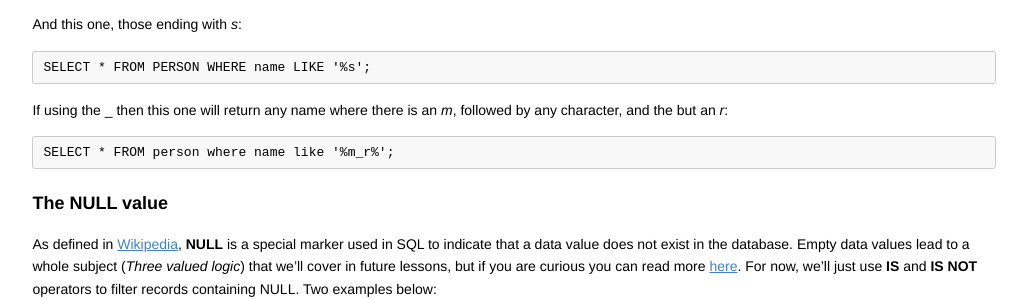
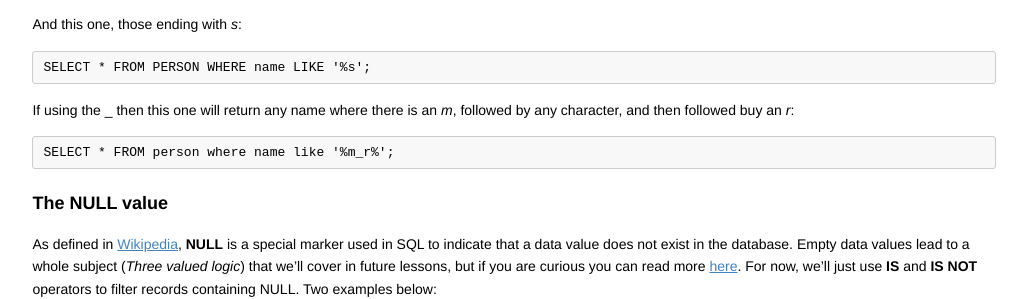
Before and after one commit to codebar/tutorials, a Jekyll site: the page built from sql/lesson2/tutorial.md, in a window 1280 px wide and 900 px high, scrolled down 2473 px. Shown: the part 158-457 px from the top of the window, without its empty margins (126-1153 px from the left). Built offline with Jekyll 4.4.1, drawn with Linux system fonts in a browser that asks for light colours.

Commit message:
Fix issue #10 bis

````diff
--- a/sql/lesson2/tutorial.md
+++ b/sql/lesson2/tutorial.md
@@ -134,7 +134,7 @@ And this one, those ending with _s_:
 SELECT * FROM PERSON WHERE name LIKE '%s';
 ```
 
-If using the _ then this one will return any name where there is an _m_, followed by any character, and the but an _r_:
+If using the _ then this one will return any name where there is an _m_, followed by any character, and then followed buy an _r_:
 ```SQL
 SELECT * FROM person where name like '%m_r%';
 ```
````
